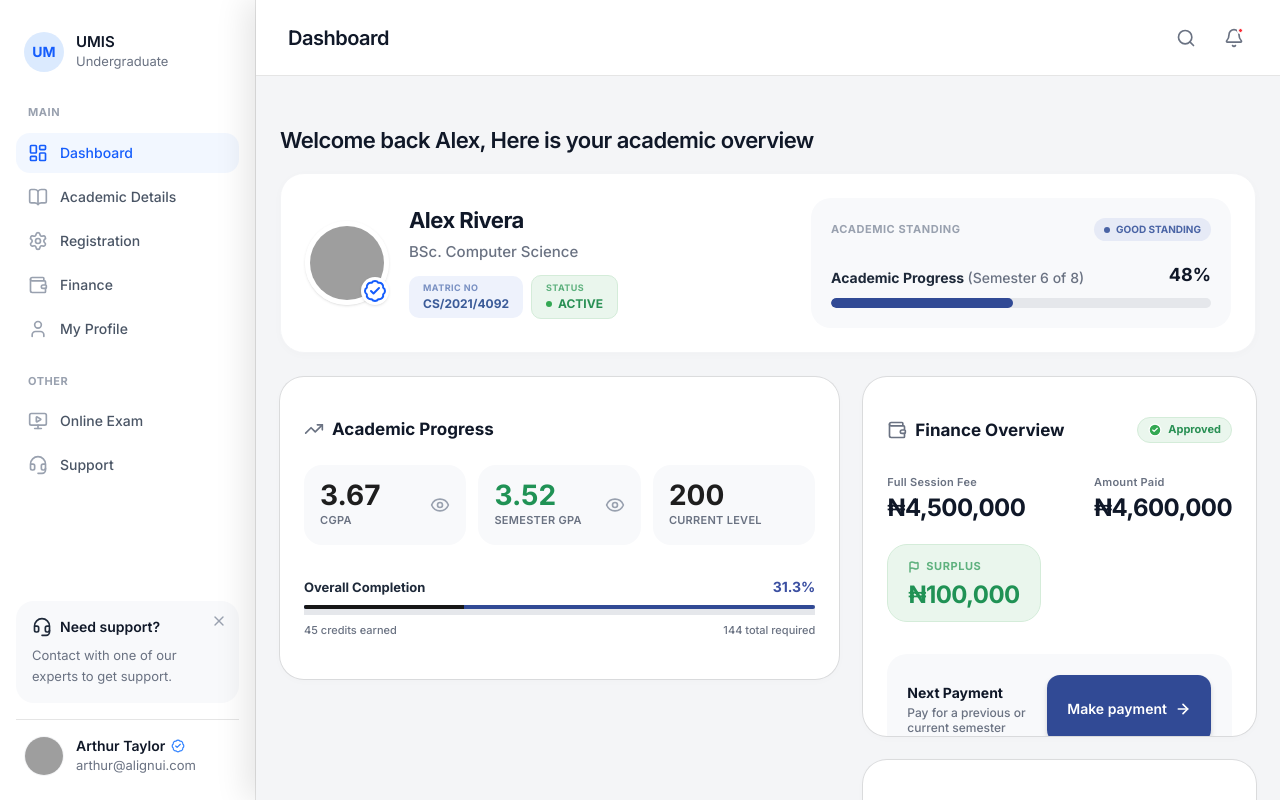
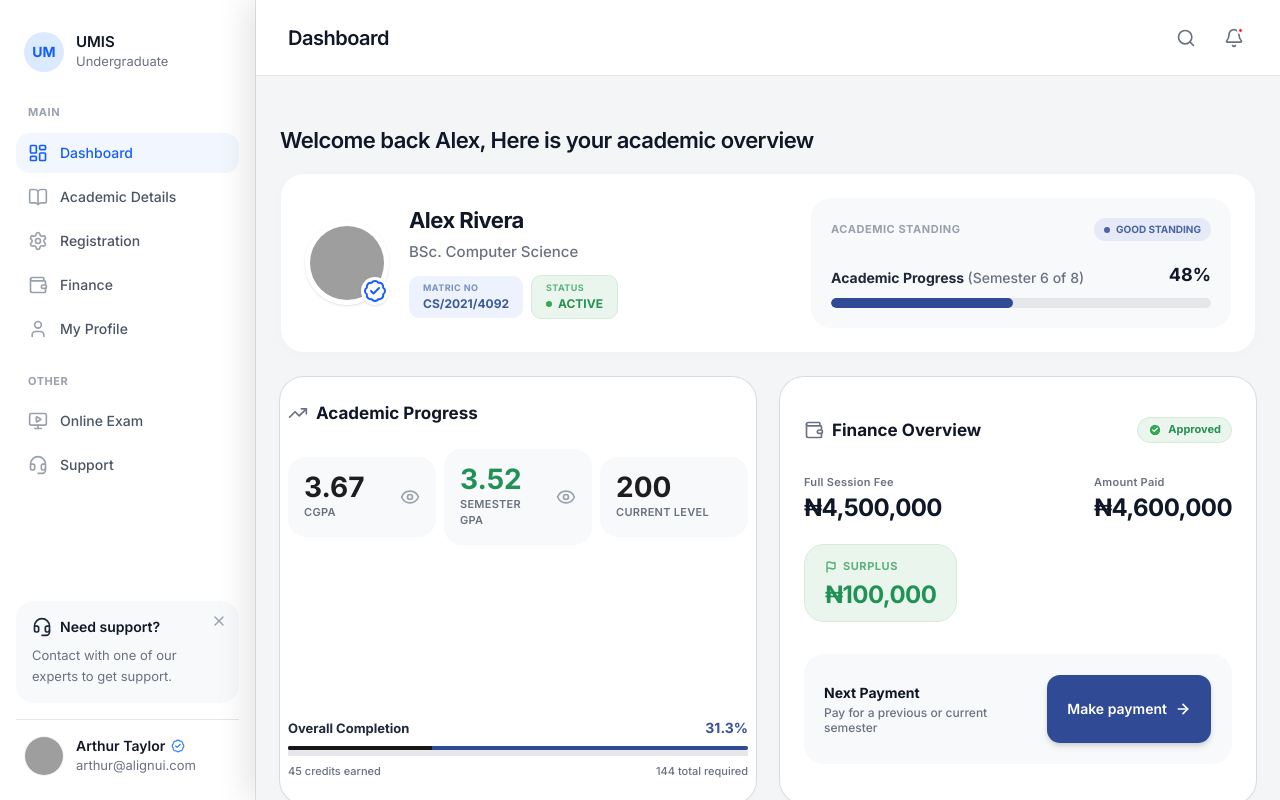
Before and after one commit to Ekediee/umis-frontend, a Next.js app: page /dashboard in a window 1280 px wide. Built offline with nearby package versions, Linux system fonts and the light colour scheme; grey boxes are pictures that could not be loaded.

Commit message:
feat: worked on mobile responsiveness behavior

```diff
--- a/app/dashboard/page.tsx
+++ b/app/dashboard/page.tsx
@@ -9,23 +9,21 @@ export default function DashboardPage() {
     <div className="p-4 md:p-6 overflow-y-auto">
       <WelcomeBanner />
 
-      <div className="grid grid-cols-1 lg:grid-cols-12 gap-6 items-stretch">
-        <div className="lg:col-span-12 xl:col-span-7 flex flex-col gap-6 h-full">
-          <div className="flex-1 min-h-[320px]">
-             <AcademicProgress />
-          </div>
-          <div className="flex-1 min-h-[380px]">
-             <RecentUpdates />
-          </div>
+      <div className="grid grid-cols-1 xl:grid-cols-2 gap-6 items-stretch">
+        <div className="order-1 xl:order-none h-full [&>div]:h-full min-h-[320px]">
+          <AcademicProgress />
         </div>
 
-        <div className="lg:col-span-12 xl:col-span-5 flex flex-col gap-6 h-full">
-          <div className="flex-[0.8] min-h-[320px]">
-             <FinanceOverview />
-          </div>
-          <div className="flex-1 min-h-[380px]">
-             <QuickActions />
-          </div>
+        <div className="order-3 xl:order-none h-full [&>div]:h-full min-h-[320px]">
+          <FinanceOverview />
+        </div>
+
+        <div className="order-2 xl:order-none h-full [&>div]:h-full min-h-[380px]">
+          <QuickActions />
+        </div>
+
+        <div className="order-4 xl:order-none h-full [&>div]:h-full min-h-[380px]">
+          <RecentUpdates />
         </div>
       </div>
     </div>
--- a/app/layout.tsx
+++ b/app/layout.tsx
@@ -17,7 +17,7 @@ export default function RootLayout({
 }>) {
   return (
     <html lang="en">
-      <body className={`${inter.className} bg-[#F8F9FB] rounded-[32px] text-gray-900 antialiased overflow-hidden`}>
+      <body className={`${inter.className} bg-[#F8F9FB] rounded-[32px] text-gray-900 antialiased overflow-y-auto`}>
           {children}
       </body>
     </html>
--- a/components/dashboard/academic-progress.tsx
+++ b/components/dashboard/academic-progress.tsx
@@ -1,36 +1,65 @@
-import { TrendingUp, Eye } from "lucide-react";
+"use client";
+
+import { useState } from "react";
+import { TrendingUp, Eye, EyeOff } from "lucide-react";
 import { Card, CardContent } from "@/components/ui/card";
 import { Progress } from "@/components/ui/progress";
 
 export function AcademicProgress() {
+  const [showCgpa, setShowCgpa] = useState(true);
+  const [showSemesterGpa, setShowSemesterGpa] = useState(true);
+
   return (
-    <Card className="rounded-[24px] border-gray-100 shadow-[0_2px_10px_rgba(0,0,0,0.02)] overflow-hidden">
-      <CardContent className="p-6 flex flex-col h-full">
+    <Card className="rounded-[24px] border-gray-100 shadow-[0_2px_10px_rgba(0,0,0,0.02)] overflow-hidden h-full flex flex-col">
+      <CardContent className="p-2 flex flex-col h-full">
         <div className="flex items-center gap-2 mb-6">
           <TrendingUp className="w-5 h-5 text-gray-500" />
           <h3 className="text-[17px] font-bold text-gray-900">Academic Progress</h3>
         </div>
 
-        <div className="flex items-center gap-3 mb-8">
+        <div className="flex items-center gap-2 mb-8">
           {/* CGPA */}
           <div className="flex-1 bg-[#F8F9FB] rounded-2xl p-4 flex items-center justify-between">
-            <div className="flex flex-col">
-              <span className="text-[28px] font-bold text-[#1E1E1E] leading-none mb-1">3.67</span>
+            <div className="flex flex-col mr-1">
+              <span className="text-[28px] font-bold text-[#1E1E1E] leading-none mb-1">
+                {showCgpa ? "3.67" : "****"}
+              </span>
               <span className="text-[11px] font-semibold text-gray-500 tracking-wide">CGPA</span>
             </div>
-            <button className="text-gray-400 hover:text-gray-600 transition-colors">
-              <Eye className="w-5 h-5" />
+
+            <button
+              type="button"
+              onClick={() => setShowCgpa(!showCgpa)}
+              className="p-2 -mr-2 text-gray-400 active:text-gray-600 md:hover:text-gray-600 transition-colors select-none z-50"
+              aria-label={showCgpa ? "Hide CGPA" : "Show CGPA"}
+            >
+              {showCgpa ? (
+                <Eye className="w-5 h-5 pointer-events-none" />
+              ) : (
+                <EyeOff className="w-5 h-5 pointer-events-none" />
+              )}
             </button>
           </div>
 
           {/* SEMESTER GPA */}
           <div className="flex-1 bg-[#F8F9FB] rounded-2xl p-4 flex items-center justify-between">
-            <div className="flex flex-col">
-              <span className="text-[28px] font-bold text-[#209255] leading-none mb-1">3.52</span>
+            <div className="flex flex-col mr-1">
+              <span className="text-[28px] font-bold text-[#209255] leading-none mb-1">
+                {showSemesterGpa ? "3.52" : "****"}
+              </span>
               <span className="text-[11px] font-semibold text-gray-500 tracking-wide">SEMESTER GPA</span>
             </div>
-            <button className="text-gray-400 hover:text-gray-600 transition-colors">
-              <Eye className="w-5 h-5" />
+            <button
+              type="button"
+              onClick={() => setShowSemesterGpa(!showSemesterGpa)}
+              className="p-2 -mr-2 text-gray-400 active:text-gray-600 md:hover:text-gray-600 transition-colors select-none z-50"
+              aria-label={showSemesterGpa ? "Hide CGPA" : "Show CGPA"}
+            >
+              {showSemesterGpa ? (
+                <Eye className="w-5 h-5 pointer-events-none" />
+              ) : (
+                <EyeOff className="w-5 h-5 pointer-events-none" />
+              )}
             </button>
           </div>
 
```
Also changed, not shown: 1 other file (tests, documents, lock files or other folders).
